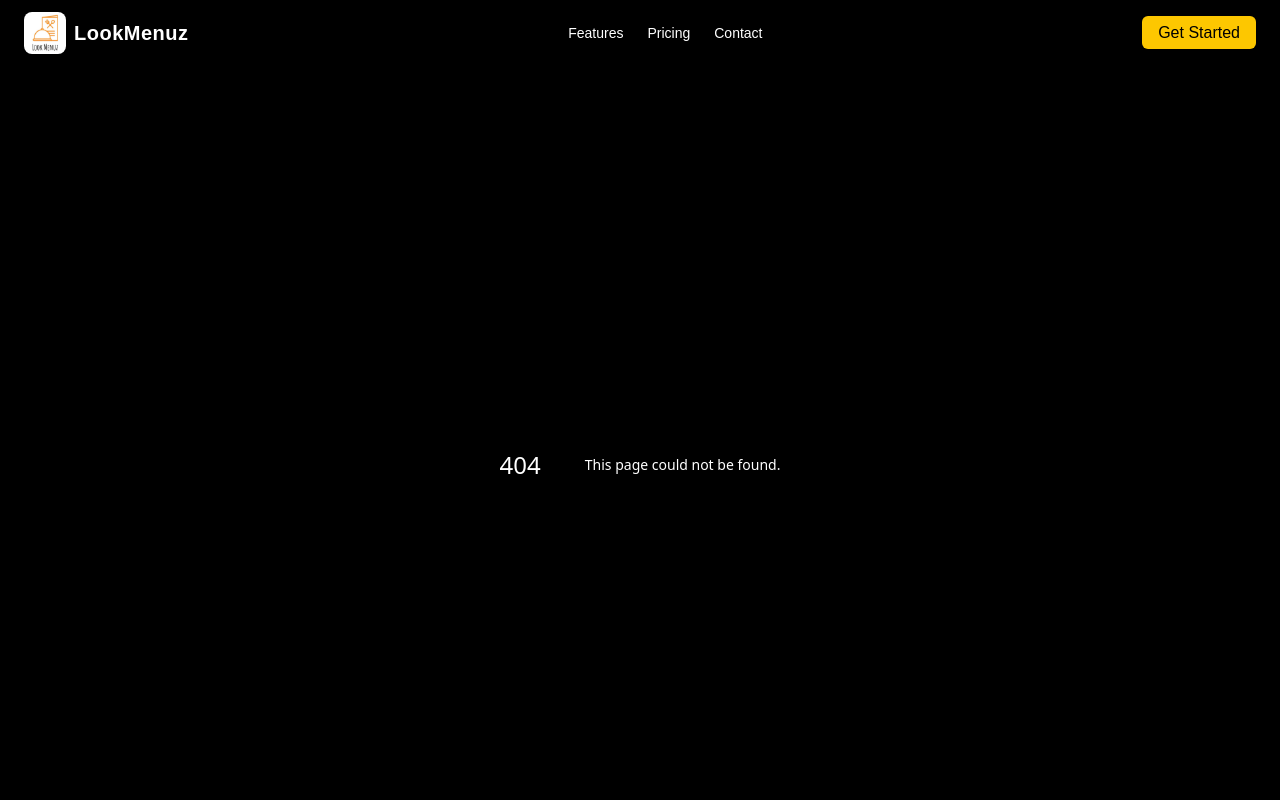
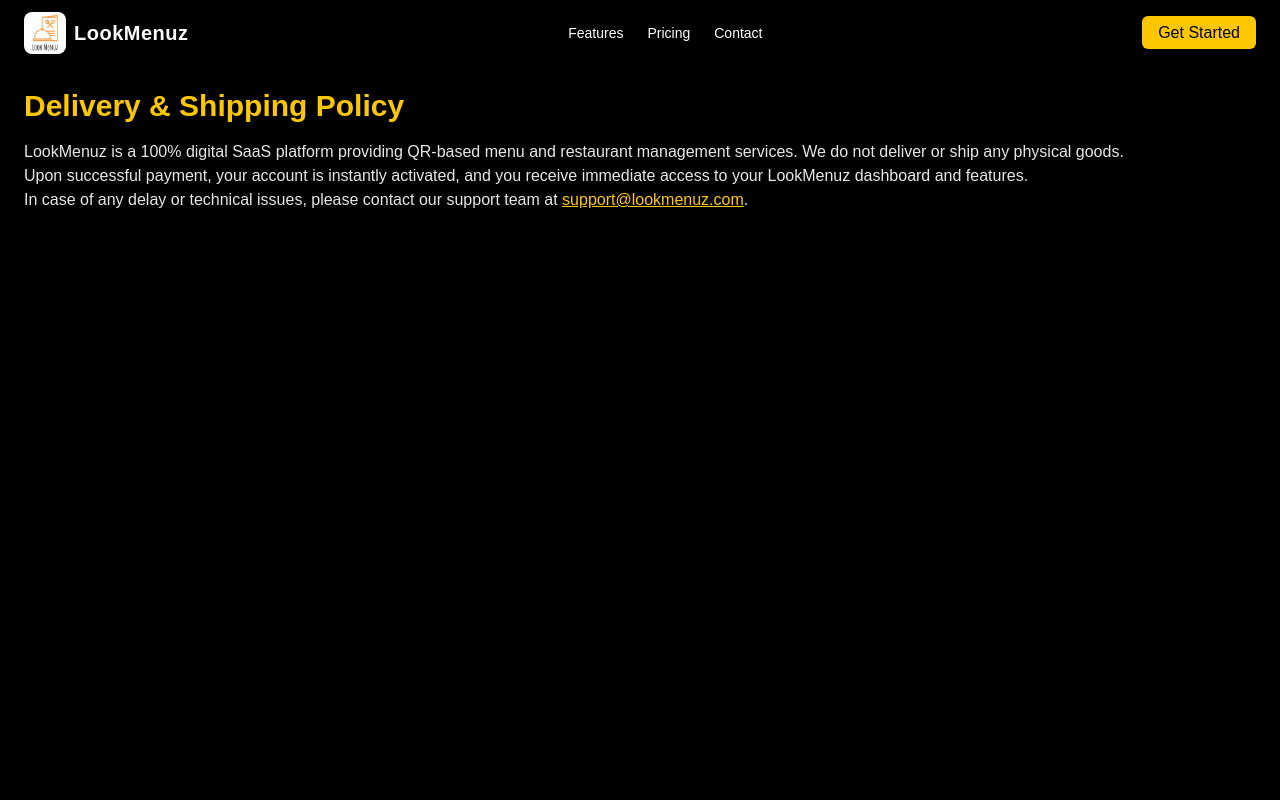
Before and after one commit to Zayed-Attar/lookmenuz-site, a Next.js app: page /delivery-policy in a window 1280 px wide. Before the commit this address had no page. Shown: the top 800 px of the page. Built offline with nearby package versions, Linux system fonts and the light colour scheme.

Commit message:
Fix: replace shipping-policy with delivery-policy for Razorpay verification

```diff
--- /dev/null
+++ b/src/pages/delivery-policy.tsx
@@ -0,0 +1,44 @@
+import Head from "next/head";
+
+export default function DeliveryPolicy() {
+  return (
+    <>
+      <Head>
+        <title>Delivery & Shipping Policy | LookMenuz</title>
+        <meta
+          name="description"
+          content="LookMenuz provides fully digital services. Learn about our delivery and activation policy for online products."
+        />
+      </Head>
+
+      <main className="p-6 text-gray-200 bg-black min-h-screen">
+        <h1 className="text-3xl font-bold text-yellow-400 mb-4">
+          Delivery & Shipping Policy
+        </h1>
+
+        <p>
+          LookMenuz is a 100% digital SaaS platform providing QR-based menu and
+          restaurant management services. We do not deliver or ship any physical
+          goods.
+        </p>
+
+        <p>
+          Upon successful payment, your account is instantly activated, and you
+          receive immediate access to your LookMenuz dashboard and features.
+        </p>
+
+        <p>
+          In case of any delay or technical issues, please contact our support
+          team at{" "}
+          <a
+            href="mailto:support@lookmenuz.com"
+            className="text-yellow-400 underline"
+          >
+            support@lookmenuz.com
+          </a>
+          .
+        </p>
+      </main>
+    </>
+  );
+}
```
